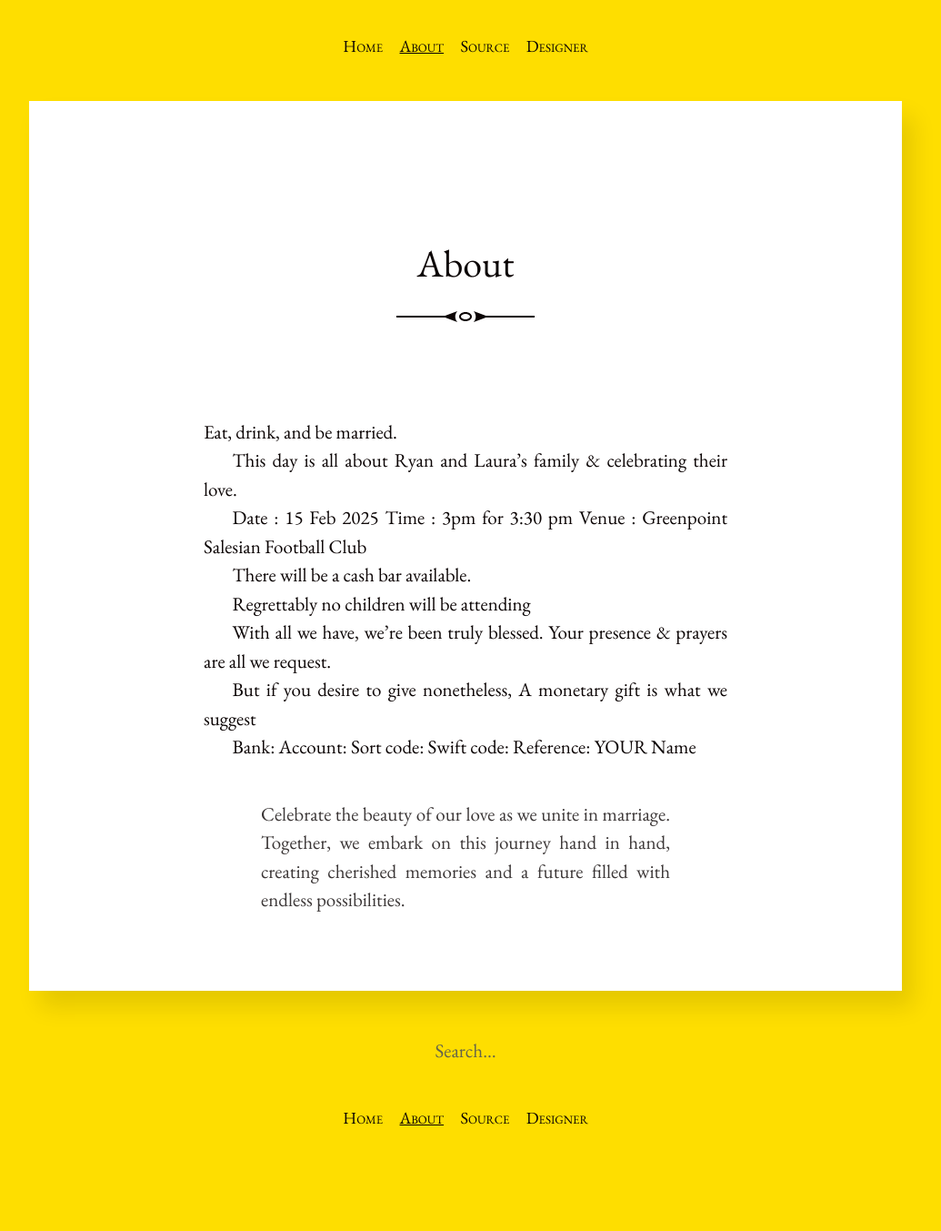
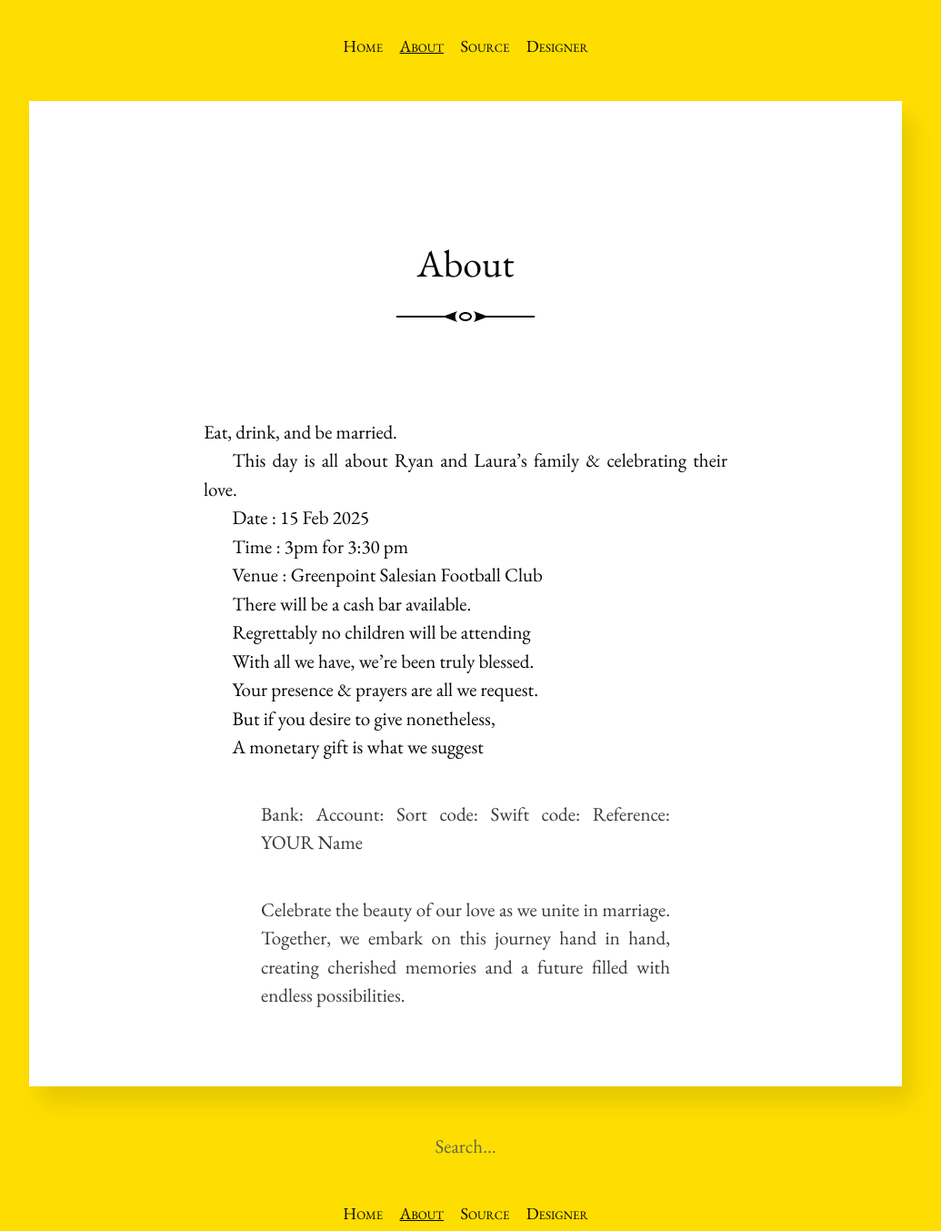
Before and after one commit to PoveyCelebration/PoveyCelebration.github.io, a Jekyll site: the page built from about.md, in a window 1280 px wide. Shown: the whole page at 91% size, without its empty margins (128-1163 px from the left). Built offline with Jekyll 4.4.1, drawn with Linux system fonts in a browser that asks for light colours; before the commit the page ends 1248 px from its top, so only the background shows below that; part of the change alters nothing that is shown.

```diff
--- a/about.md
+++ b/about.md
@@ -7,9 +7,13 @@ Eat, drink, and be married.
 
 This day is all about Ryan and Laura's family & celebrating their love.
 
+
 Date : 15 Feb 2025
+
 Time : 3pm for 3:30 pm
+
 Venue : Greenpoint Salesian Football Club
+
 
 There will be a cash bar available.
 
@@ -17,13 +21,15 @@ Regrettably no children will be attending
 
 
 With all we have, we're been truly blessed.
+
 Your presence & prayers are all we request.
 
 But if you desire to give nonetheless,
+
 A monetary gift is what we suggest
 
 
-Bank:
+>Bank:
 Account:
 Sort code:
 Swift code:
```
